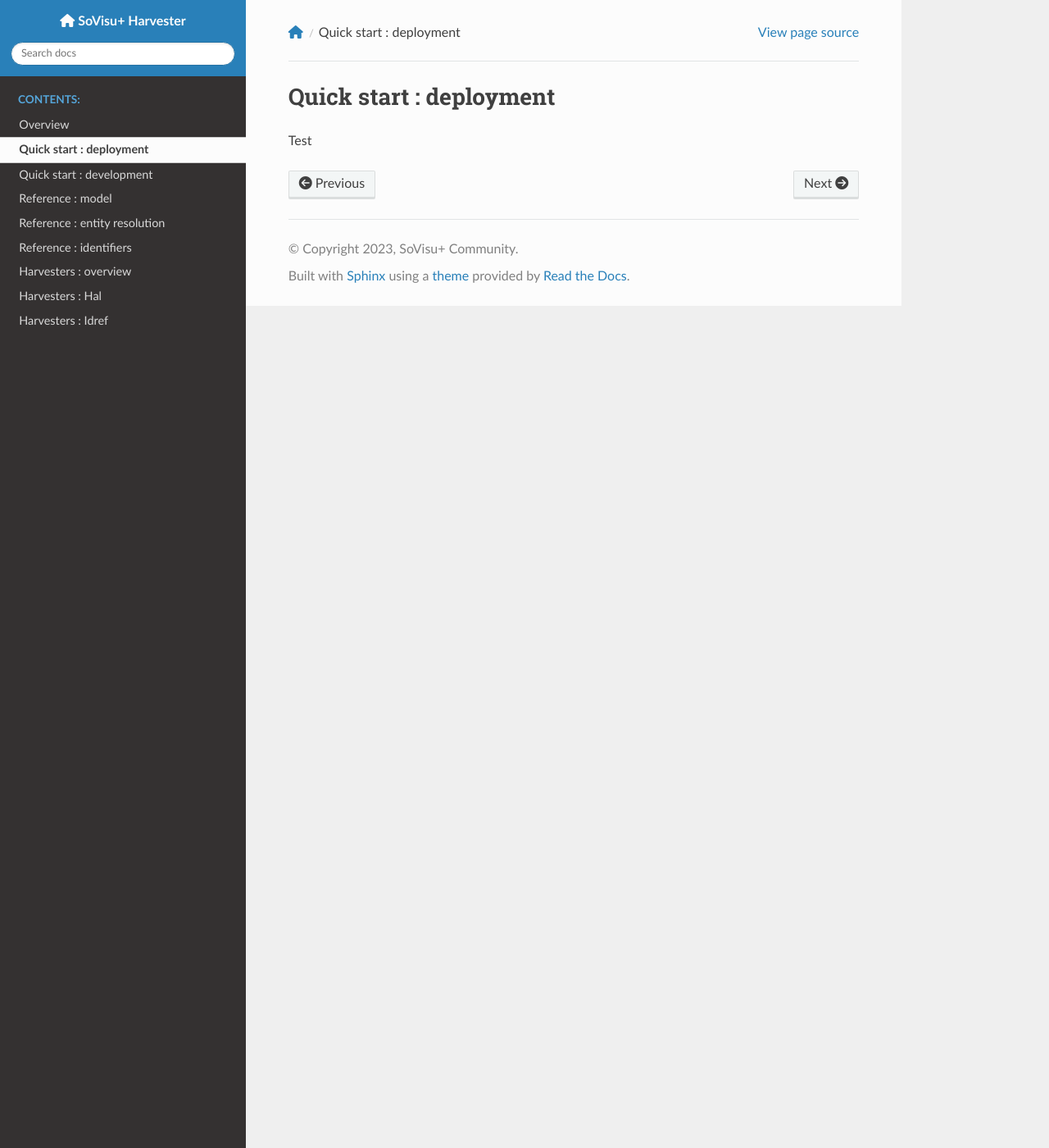
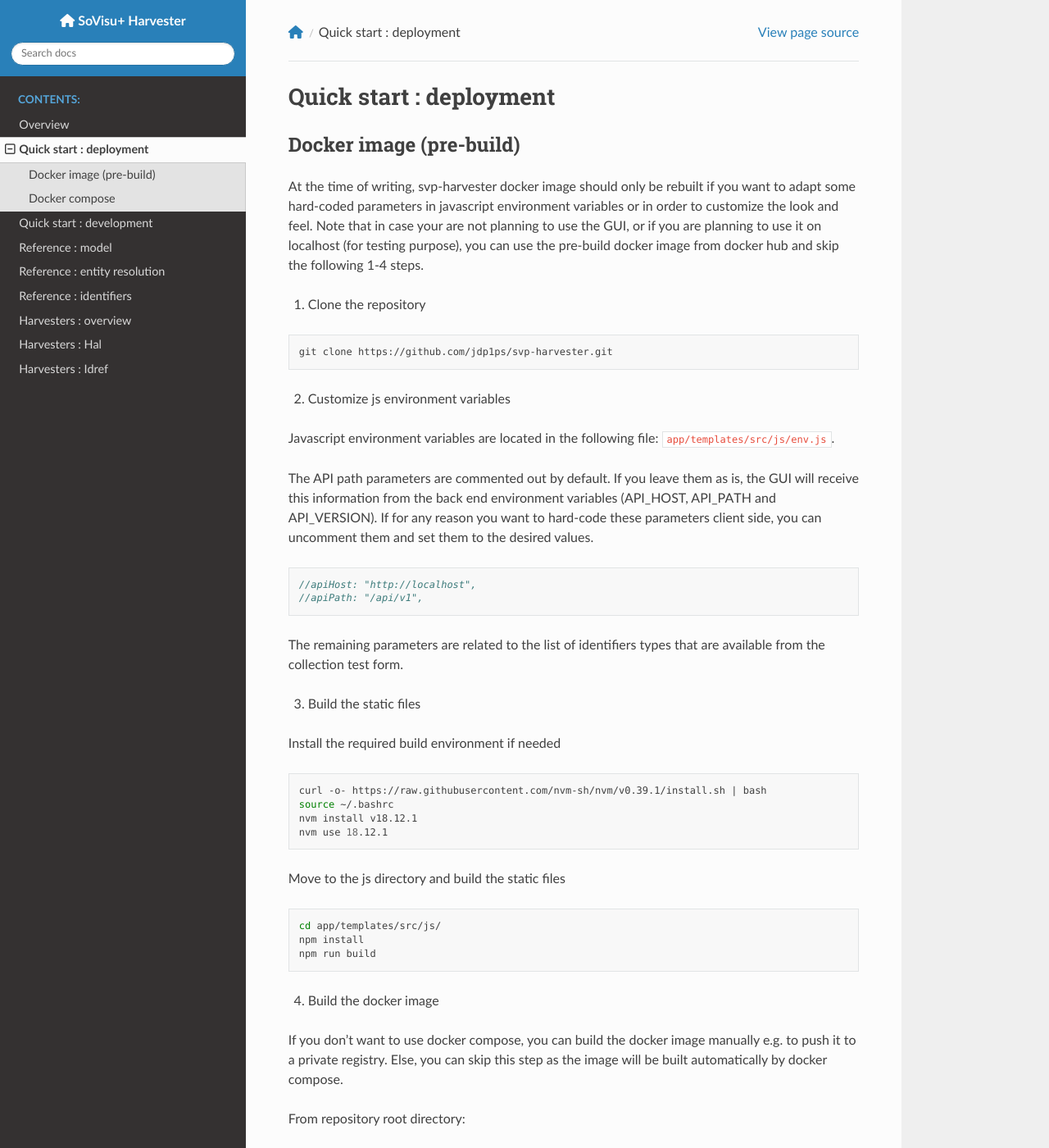
Before and after one commit to CRISalid-esr/svp-harvester, a Sphinx documentation site: the page built from docs/source/quickstart/deployment.rst, in a window 1280 px wide and 1400 px high. Shown: the whole window at 82% size. Built offline with Sphinx 7.4.7 and the Read the Docs theme 2.0.0, drawn with Linux system fonts in a browser that asks for light colours; nearby versions of some CDN libraries; some of the changed text lies outside the part shown.

Commit message:
Send API parameters to front-end through templates

```diff
--- a/docker-compose.yml
+++ b/docker-compose.yml
@@ -41,6 +41,9 @@ services:
       retries: 10
   svphweb:
     image: sovisuplus/svp-harvester:latest
+#   build:
+#     context: .
+#     dockerfile: Dockerfile
     container_name: svph-web
     ports:
       - 8000:8000
--- a/docs/source/quickstart/deployment.rst
+++ b/docs/source/quickstart/deployment.rst
@@ -1,4 +1,68 @@
 Quick start : deployment
 ------------------------
 
-Test
+################
+Docker image (pre-build)
+################
+
+At the time of writing, svp-harvester docker image should only be rebuilt if you want to adapt
+some hard-coded parameters in javascript environment variables or in order to customize the look and feel.
+Note that in case your are not planning to use the GUI, or if you are planning to use it on localhost (for testing purpose),
+you can use the pre-build docker image from docker hub and skip the following 1-4 steps.
+
+1. Clone the repository
+
+..  code-block:: bash
+
+    git clone https://github.com/jdp1ps/svp-harvester.git
+
+
+2. Customize js environment variables
+
+Javascript environment variables are located in the following file: :code:`app/templates/src/js/env.js`.
+
+The API path parameters are commented out by default. If you leave them as is, the GUI will receive this information
+from the back end environment variables (API_HOST, API_PATH and API_VERSION). If for any reason you want to hard-code
+these parameters client side, you can uncomment them and set them to the desired values.
+
+.. code-block:: javascript
+
+    //apiHost: "http://localhost",
+    //apiPath: "/api/v1",
+
+The remaining parameters are related to the list of identifiers types that are available from the collection test form.
+
+3. Build the static files
+
+Install the required build environment if needed
+
+.. code-block:: bash
+
+    curl -o- https://raw.githubusercontent.com/nvm-sh/nvm/v0.39.1/install.sh | bash
+    source ~/.bashrc
+    nvm install v18.12.1
+    nvm use 18.12.1
+
+Move to the js directory and build the static files
+
+.. code-block:: bash
+
+    cd app/templates/src/js/
+    npm install
+    npm run build
+
+4. Build the docker image
+
+If you don't want to use docker compose, you can build the docker image manually
+e.g. to push it to a private registry. Else, you can skip this step as the image
+will be built automatically by docker compose.
+
+From repository root directory:
+
+.. code-block:: bash
+
+    docker build -t svp-harvester .
+
+################
+Docker compose
+################
```
Also changed, not shown: 7 other files.
